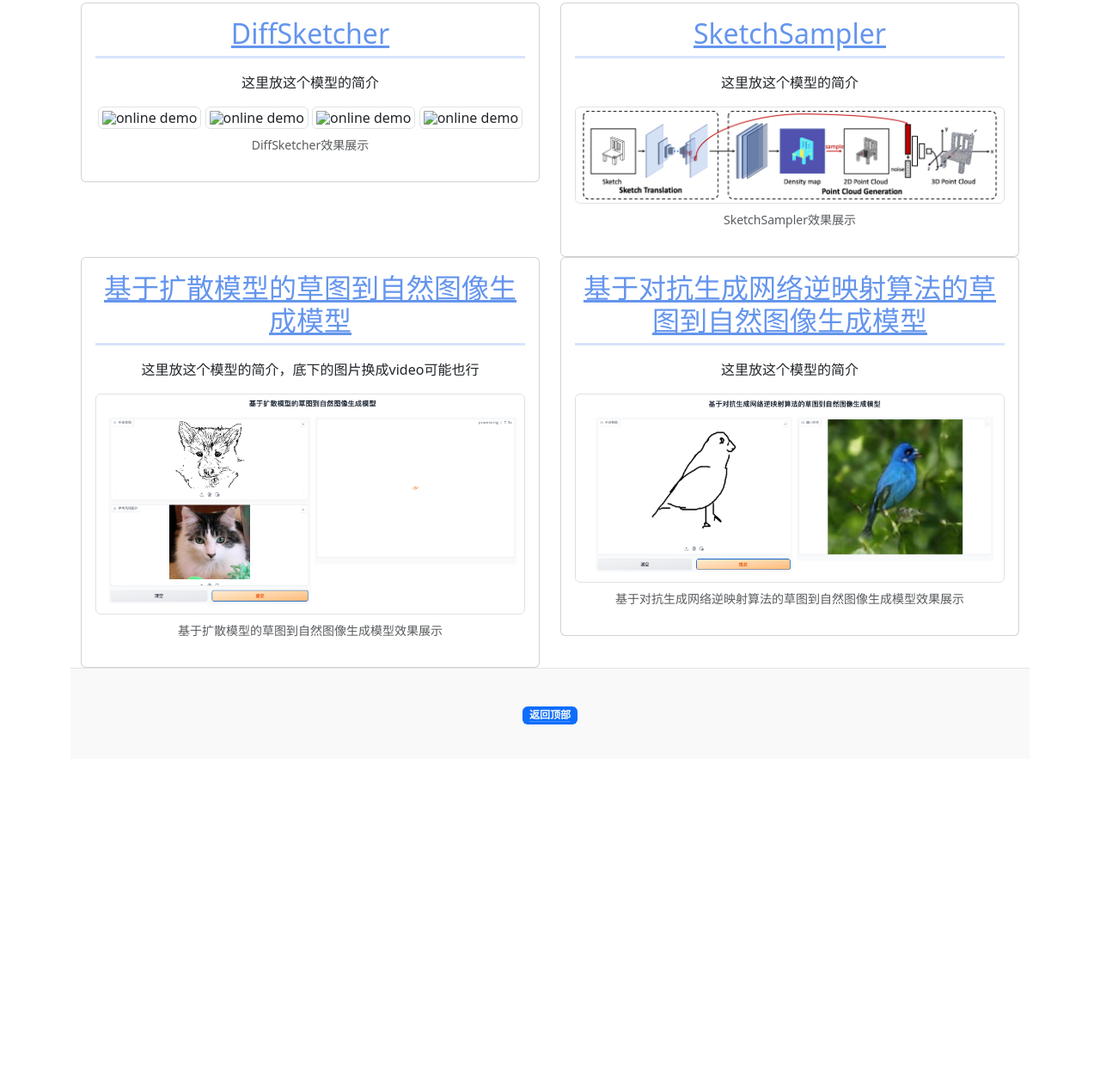
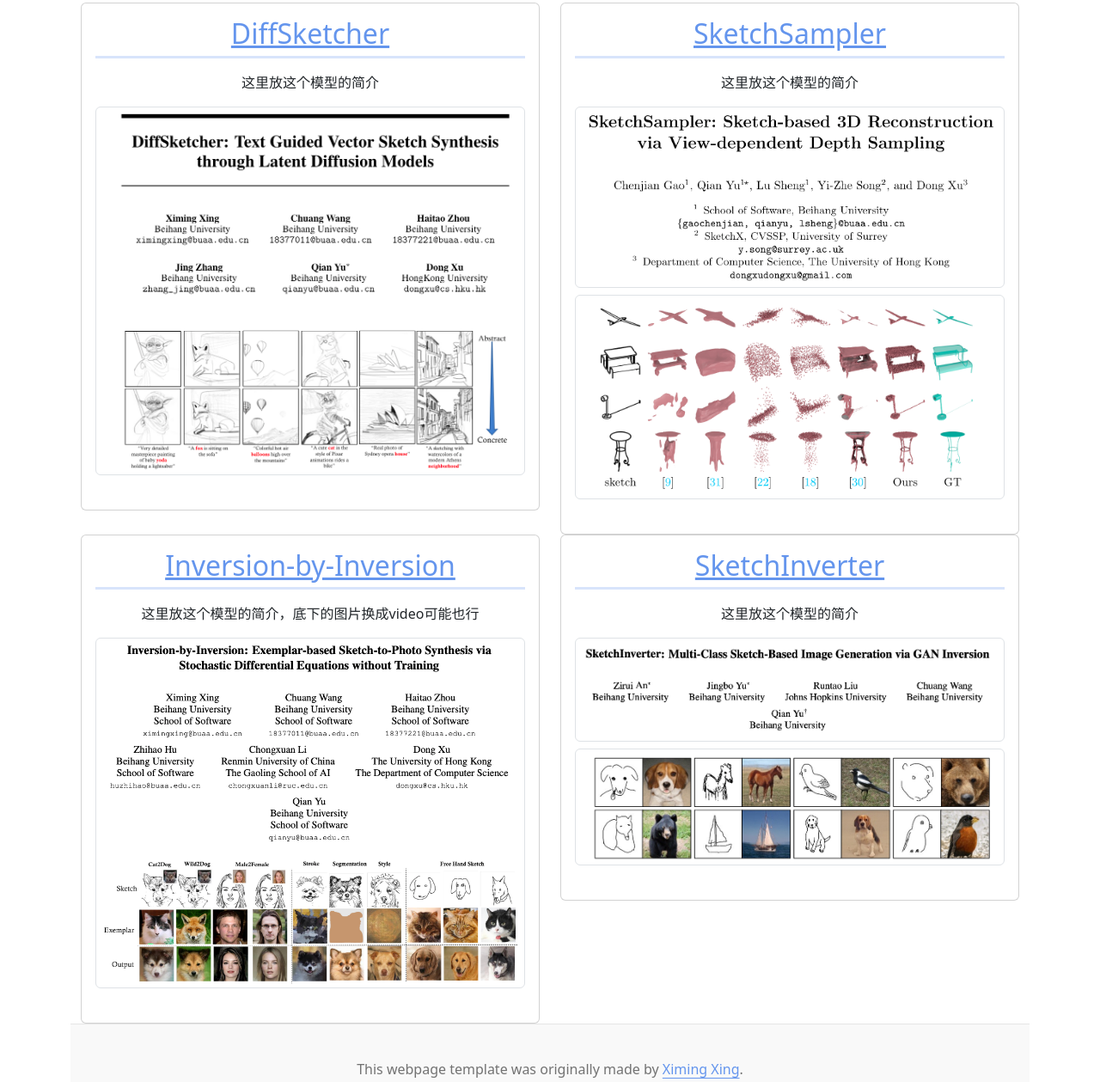
Before and after one commit to yuqian1023/demo-display, a plain HTML site: page index.html in a window 1280 px wide. Shown: the part 284-1543 px from the top of the page at 86% size. Before the commit the page ends 1167 px from the top, so only its background shows below. Drawn offline with nearby package versions, Linux system fonts and the light colour scheme; a script that the page names is missing.

Commit message:
update: titles each

```diff
--- a/index.html
+++ b/index.html
@@ -59,7 +59,7 @@
     <div class="container text-center">
         <div class="row">
             <div class="col">
-                <!-- GAN -->
+                <!-- DiffSketcher -->
                 <div class="card">
                     <div class="card-body">
                         <h2 class="card-title card-title-margin"><a href="https://ximinng.github.io/DiffSketcher-project/">DiffSketcher</a></h2>
@@ -69,22 +69,15 @@
                         </p>
                         <div class="text-center">
                             <figure class="figure">
-                                <img src="./assets/diffsketcher/diffsketcher_Sydney.svg" class="img-thumbnail figure-img img-fluid rounded"
+                                <img src="./assets/diffsketcher/title.png" class="img-thumbnail figure-img img-fluid rounded"
                                     alt="online demo">
-                                <img src="./assets/diffsketcher/diffsketcher_Sydney_width.svg" class="img-thumbnail figure-img img-fluid rounded"
-                                    alt="online demo">
-                                <img src="./assets/diffsketcher/diffsketcher_Sydney_width_color.svg" class="img-thumbnail figure-img img-fluid rounded"
-                                    alt="online demo">
-                                <img src="./assets/diffsketcher/stylediffsketcher_horse_starry.svg" class="img-thumbnail figure-img img-fluid rounded"
-                                    alt="online demo">
-                                <figcaption class="figure-caption">DiffSketcher效果展示</figcaption>
                             </figure>
                         </div>
                     </div>
                 </div>
             </div>
             <div class="col">
-                <!-- GAN -->
+                <!-- SketchSampler -->
                 <div class="card">
                     <div class="card-body">
                         <h2 class="card-title card-title-margin"><a href="https://github.com/cjeen/sketchsampler">SketchSampler</a></h2>
@@ -94,9 +87,10 @@
                         </p>
                         <div class="text-center">
                             <figure class="figure">
-                                <img src="./assets/sketchsampler.png" class="img-thumbnail figure-img img-fluid rounded"
+                                <img src="./assets/sketchsampler/title.png" class="img-thumbnail figure-img img-fluid rounded"
                                     alt="online demo">
-                                <figcaption class="figure-caption">SketchSampler效果展示</figcaption>
+                                <img src="./assets/sketchsampler/show.png" class="img-thumbnail figure-img img-fluid rounded"
+                                    alt="online demo">
                             </figure>
                         </div>
                     </div>
@@ -105,38 +99,38 @@
         </div>
         <div class="row">
             <div class="col">
-                <!-- diffusion -->
+                <!-- Inversion-by-Inversion -->
                 <div class="card">
                     <div class="card-body">
-                        <h2 class="card-title card-title-margin"><a href="http://10.212.253.235:1234/">基于扩散模型的草图到自然图像生成模型</a></h2>
+                        <h2 class="card-title card-title-margin"><a href="https://ximinng.github.io/inversion-by-inversion-project/">Inversion-by-Inversion</a></h2>
                         <hr class="body-hr"/>
                         <p class="card-text">
                             这里放这个模型的简介，底下的图片换成video可能也行
                         </p>
                         <div class="text-center">
                             <figure class="figure">
-                                <img src="./assets/diffusion.png" class="img-thumbnail figure-img img-fluid rounded"
+                                <img src="./assets/inversionbyinversion/title.png" class="img-thumbnail figure-img img-fluid rounded"
                                     alt="online demo">
-                                <figcaption class="figure-caption">基于扩散模型的草图到自然图像生成模型效果展示</figcaption>
                             </figure>
                         </div>
                     </div>
                 </div>
             </div>
             <div class="col">
-                <!-- GAN -->
+                <!-- SketchInverter -->
                 <div class="card">
                     <div class="card-body">
-                        <h2 class="card-title card-title-margin"><a href="http://10.212.253.235:1235/">基于对抗生成网络逆映射算法的草图到自然图像生成模型</a></h2>
+                        <h2 class="card-title card-title-margin"><a href="http://10.212.253.235:1235/">SketchInverter</a></h2>
                         <hr class="body-hr"/>
                         <p class="card-text">
                             这里放这个模型的简介
                         </p>
                         <div class="text-center">
                             <figure class="figure">
-                                <img src="./assets/gan.png" class="img-thumbnail figure-img img-fluid rounded"
+                                <img src="./assets/sketchinverter/title.png" class="img-thumbnail figure-img img-fluid rounded"
                                     alt="online demo">
-                                <figcaption class="figure-caption">基于对抗生成网络逆映射算法的草图到自然图像生成模型效果展示</figcaption>
+                                <img src="./assets/sketchinverter/show.png" class="img-thumbnail figure-img img-fluid rounded"
+                                    alt="online demo">
                             </figure>
                         </div>
                     </div>
@@ -147,6 +141,11 @@
 
 
 <footer class="container blog-footer">
+    <p>
+        This webpage template was originally made by
+        <a href="https://github.com/ximinng"
+           class="link-offset-2 link-underline-opacity-25 link-underline-opacity-100-hover">Ximing Xing</a>.
+    </p>
     <div class="container">
         <div class="badge bg-primary text-wrap">
             <p>
```
Also changed, not shown: assets/diffsketcher/title.png (added), assets/inversionbyinversion/demo.png (renamed from assets/diffusion.png), assets/inversionbyinversion/title.png (added), assets/sketchinverter/demo.png (renamed from assets/gan.png), assets/sketchinverter/show.png (added), assets/sketchinverter/title.png (added), assets/sketchsampler/pipeline.png (renamed from assets/sketchsampler.png), assets/sketchsampler/show.png (added), assets/sketchsampler/title.png (added).
